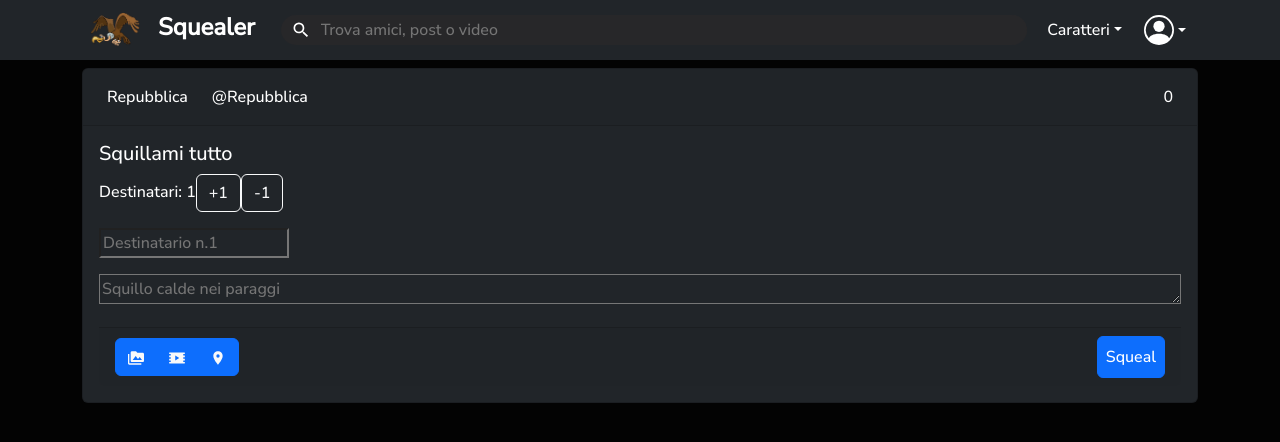
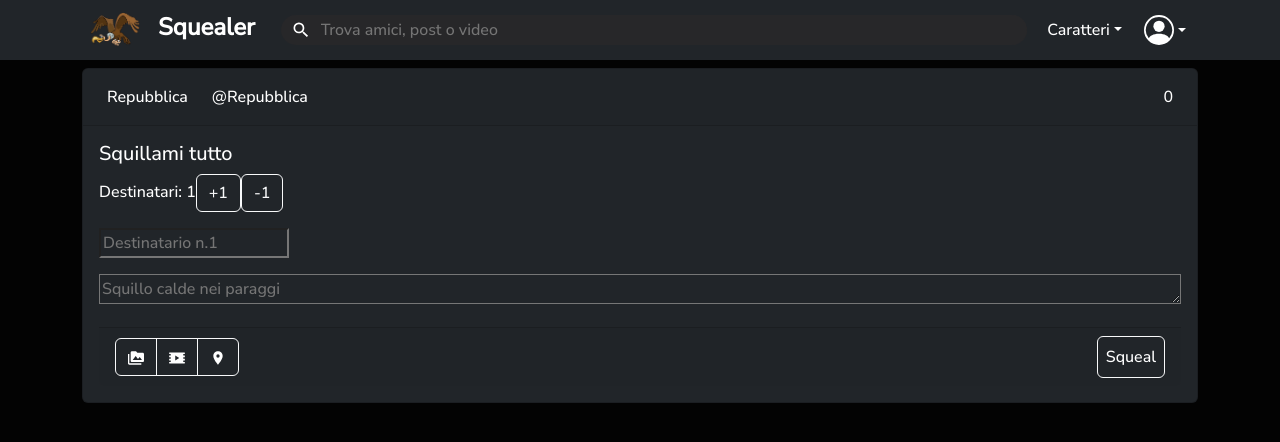
Before and after one commit to manTo16/Squealer, a React (Create React App) app in the folder app/: page /newPost in a window 1280 px wide. Shown: the top 442 px of the page. Built offline with nearby package versions, Linux system fonts and the light colour scheme.

Commit message:
cambiati colori pulsanti (scusa berto lol)

```diff
--- a/app/src/pages/NewPost.tsx
+++ b/app/src/pages/NewPost.tsx
@@ -156,12 +156,12 @@ export default function NewPostPage() {
                             <CardFooter>
                                 <Stack direction="horizontal" gap={3}>
                                     <ToggleButtonGroup type="radio" name="options" defaultValue={0}>
-                                        <ToggleButton className="btn btn-outline-light border-primary" id="postType-Img" value={2}><Media/></ToggleButton>
-                                        <ToggleButton className="btn btn-outline-light border-primary" id="postType-vid" value={3}><Video/></ToggleButton>
-                                        <ToggleButton className="btn btn-outline-light border-primary" id="postType-gps" value={4}><LocationButton/></ToggleButton>
+                                        <ToggleButton className="btn btn-dark border-light" id="postType-Img" value={2}><Media/></ToggleButton>
+                                        <ToggleButton className="btn btn-dark border-light" id="postType-vid" value={3}><Video/></ToggleButton>
+                                        <ToggleButton className="btn btn-dark border-light" id="postType-gps" value={4}><LocationButton/></ToggleButton>
                                     </ToggleButtonGroup>
 
-                                    <Button className="p-2 ms-auto">Squeal</Button>
+                                    <Button className="p-2 ms-auto btn-dark border-light">Squeal</Button>
                                 </Stack>
                             </CardFooter>
                         </Card.Body>
```
